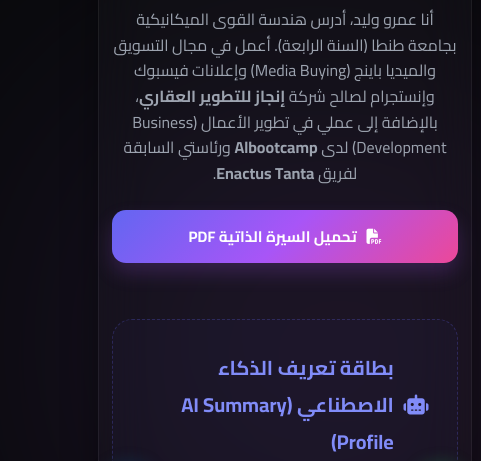
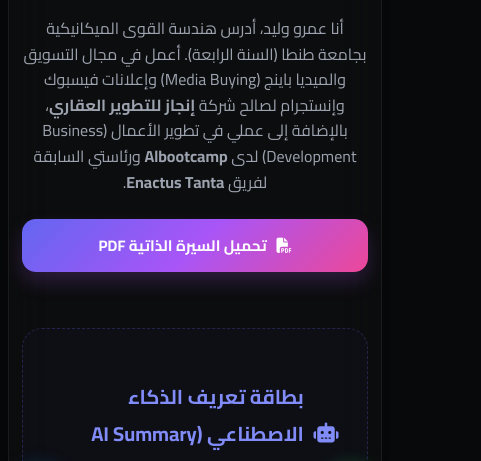
Before and after one commit to Amr-Waled/Amr-Waled.github.io, a plain HTML site: page index.html in a window 390 px wide. Shown: the part 309-770 px from the top of the page, 481 px wide, since content can reach past the window. Drawn offline with Linux system fonts and the light colour scheme.

Commit message:
Add files via upload

```diff
--- a/index.html
+++ b/index.html
@@ -2,7 +2,7 @@
 <html lang="ar" dir="rtl">
 <head>
     <meta charset="UTF-8">
-    <meta name="viewport" content="width=device-width, initial-scale=1.0">
+    <meta name="viewport" content="width=device-width, initial-scale=1.0, maximum-scale=1.0, user-scalable=no">
     <title>عمرو وليد | مهندس قوى ميكانيكية ومسوق رقمي (Amr Waled)</title>
     <meta name="description" content="الموقع الرسمي والسيرة الذاتية المهنية لـ عمرو وليد - مدير تسويق بشركة إنجاز للتطوير العقاري، مطور أعمال في Albootcamp، ورئيس Enactus Tanta السابق.">
 
@@ -26,44 +26,50 @@
             --glow: rgba(99, 102, 241, 0.15);
         }
 
+        /* منع التمرير الأفقي نهائياً وضبط الحجم */
+        html, body {
+            overflow-x: hidden;
+            width: 100%;
+            margin: 0;
+            padding: 0;
+            background-color: var(--bg-color);
+            color: var(--text-main);
+            min-height: 100vh;
+            position: relative;
+        }
+
         * {
             box-sizing: border-box;
-            margin: 0;
-            padding: 0;
             font-family: 'Cairo', 'Outfit', sans-serif;
             scroll-behavior: smooth;
         }
 
         body {
-            background-color: var(--bg-color);
-            color: var(--text-main);
-            min-height: 100vh;
             padding: 4rem 1.5rem;
-            overflow-x: hidden;
-            position: relative;
         }
 
-        /* الخلفية المضيئة الملونة */
+        /* الخلفية المضيئة الملونة (تعديل وضعها لمنع تمدد الشاشة) */
         body::before, body::after {
             content: "";
             position: absolute;
-            width: 500px;
-            height: 500px;
+            width: 300px;
+            height: 300px;
             border-radius: 50%;
             background: var(--primary-gradient);
-            filter: blur(160px);
+            filter: blur(140px);
             z-index: -1;
-            opacity: 0.18;
+            opacity: 0.15;
+            pointer-events: none;
         }
 
         body::before {
             top: 5%;
-            left: -5%;
+            left: -50px;
         }
 
         body::after {
             bottom: 10%;
-            right: -5%;
+            right: -50px;
         }
 
         .container {
@@ -77,6 +83,7 @@
             padding: 4rem 3rem;
             box-shadow: 0 30px 60px rgba(0, 0, 0, 0.5), inset 0 1px 0 rgba(255, 255, 255, 0.05);
             animation: fadeIn 0.8s cubic-bezier(0.16, 1, 0.3, 1);
+            position: relative;
         }
 
         @keyframes fadeIn {
@@ -220,13 +227,6 @@
             margin-top: 2rem;
         }
 
-        @media (max-width: 768px) {
-            .two-track-grid {
-                grid-template-columns: 1fr;
-                gap: 2rem;
-            }
-        }
-
         .section-title {
             font-size: 1.6rem;
             font-weight: 700;
@@ -329,7 +329,7 @@
             color: #38bdf8;
         }
 
-        /* 💡 شبكة الخدمات والخبرات الاستشارية */
+        /* شبكة الخدمات والخبرات الاستشارية */
         .services-grid {
             display: grid;
             grid-template-columns: repeat(auto-fit, minmax(280px, 1fr));
@@ -422,12 +422,6 @@
             grid-template-columns: 1fr 1fr;
             gap: 1.5rem;
             margin-bottom: 3rem;
-        }
-
-        @media (max-width: 768px) {
-            .projects-grid {
-                grid-template-columns: 1fr;
-            }
         }
 
         .project-card {
@@ -599,7 +593,7 @@
             color: var(--text-secondary);
         }
 
-        /* 💡 الأزرار العائمة الثابتة على جوانب الشاشة */
+        /* الأزرار العائمة الثابتة على جوانب الشاشة */
         .floating-social {
             position: fixed;
             bottom: 40px;
@@ -633,16 +627,18 @@
             box-shadow: 0 0 20px rgba(0, 119, 181, 0.4);
         }
 
-        /* 📱 التوافق الشامل مع الموبايل والشاشات المختلفة (Flawless Responsiveness) */
+        /* 📱 التوافق الشامل مع الموبايل والشاشات المختلفة (تعديلات هندسية لمنع الإزاحة) */
         @media (max-width: 768px) {
             body {
                 padding: 1.5rem 0.5rem;
             }
 
             .container {
-                padding: 2.5rem 1.2rem;
+                padding: 2.2rem 1rem;
                 border-radius: 24px;
                 box-shadow: 0 15px 35px rgba(0, 0, 0, 0.4);
+                width: calc(100% - 1rem); /* ضمان مسافة متساوية على اليمين واليسار */
+                margin: 0 auto;
             }
 
             h1 {
@@ -662,6 +658,12 @@
             .section-title {
                 font-size: 1.35rem;
                 margin: 2rem 0 1.2rem 0;
+            }
+
+            /* فرض العمود الواحد لمنع تمدد الشبكات أفقياً */
+            .two-track-grid, .projects-grid, .services-grid {
+                grid-template-columns: 1fr !important;
+                gap: 1.5rem;
             }
 
             .cv-timeline {
@@ -723,6 +725,7 @@
             .container {
                 padding: 2rem 0.8rem;
                 border-radius: 18px;
+                width: 100%;
             }
 
             h1 {
@@ -1075,7 +1078,7 @@
                     <div class="project-meta">تطبيق ويب ذكي - مادة محركات الاحتراق الداخلي</div>
                     <div class="project-name">ICE II Simulator & Solver</div>
                     <div class="project-desc">
-                        موقع تفاعلي تم بناؤه لمحاكاة عمليات سحب الوقود والهواء داخل محرك الاحتراق الداخلي وحساب الأداء الكلي مع لوحة تحكم للمدخلات الرياضية.
+                        موقع تفاعلي تم بناؤه لمحاكاة عمليات سحب الوقول والهواء داخل محرك الاحتراق الداخلي وحساب الأداء الكلي مع لوحة تحكم للمدخلات الرياضية.
                     </div>
                     <div class="project-tools">
                         <span class="tool-badge">HTML/CSS/JS</span>
```
